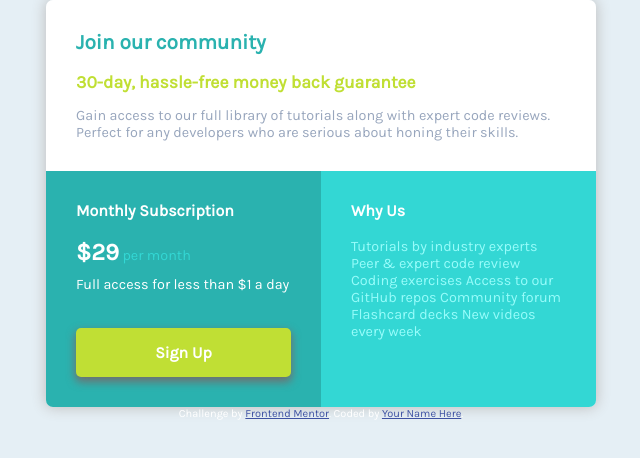
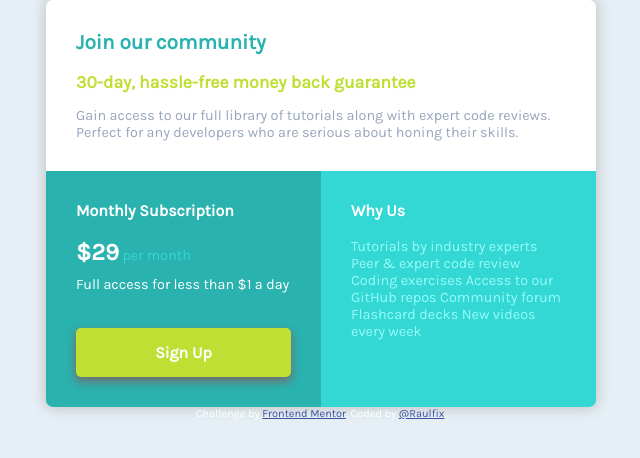
Before and after one commit to RPinero-20/single-price-grid-component-master, a plain HTML site: page index.html in a window 1280 px wide. Shown: the full height of the page, 319-959 px from the left. Drawn offline with Linux system fonts and the light colour scheme.

Commit message:
Update index.html

```diff
--- a/index.html
+++ b/index.html
@@ -62,7 +62,7 @@
 <footer>
 	<p class="attribution">
 	Challenge by <a href="https://www.frontendmentor.io?ref=challenge" target="_blank">Frontend Mentor</a>.
-	Coded by <a href="#">Your Name Here</a>.
+	Coded by <a href="https://raulfix-developer.herokuapp.com" target = "_blank">@Raulfix</a>.
 	</p>
 </footer>
 </body>
```
